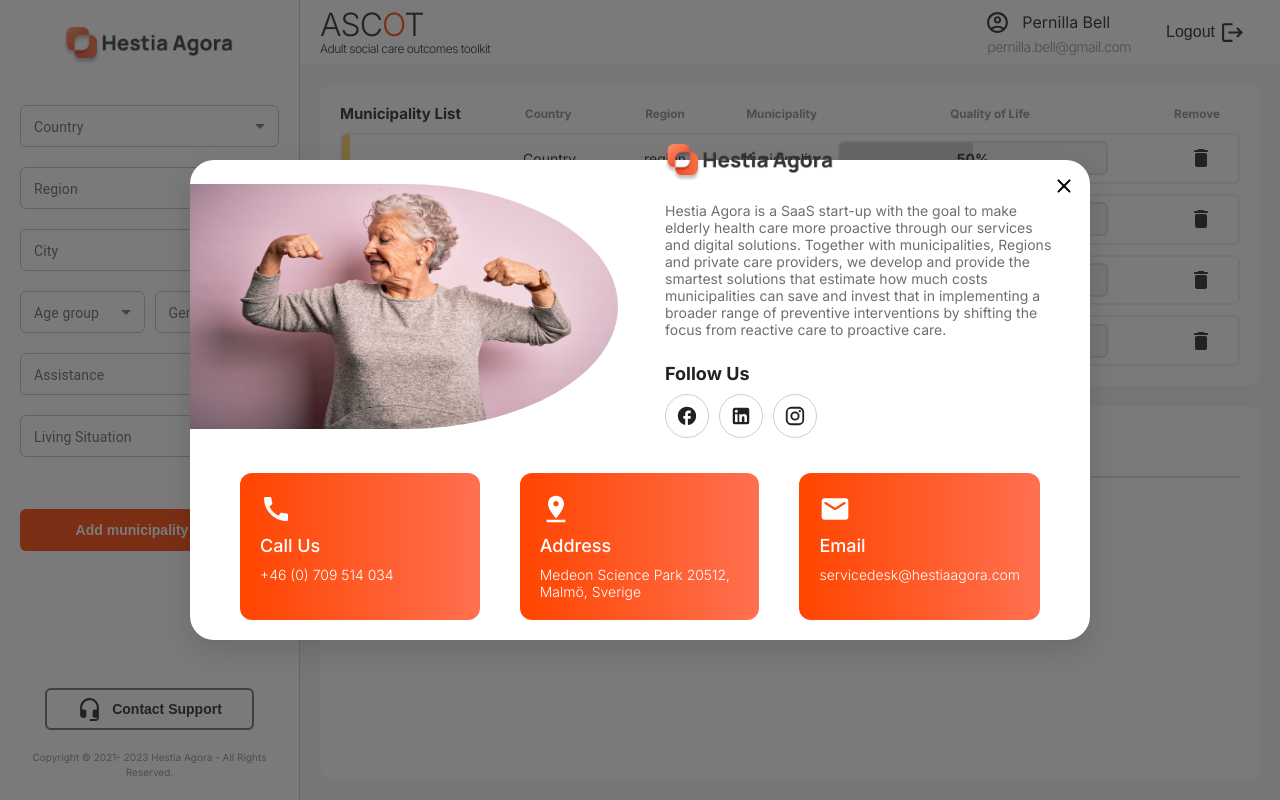
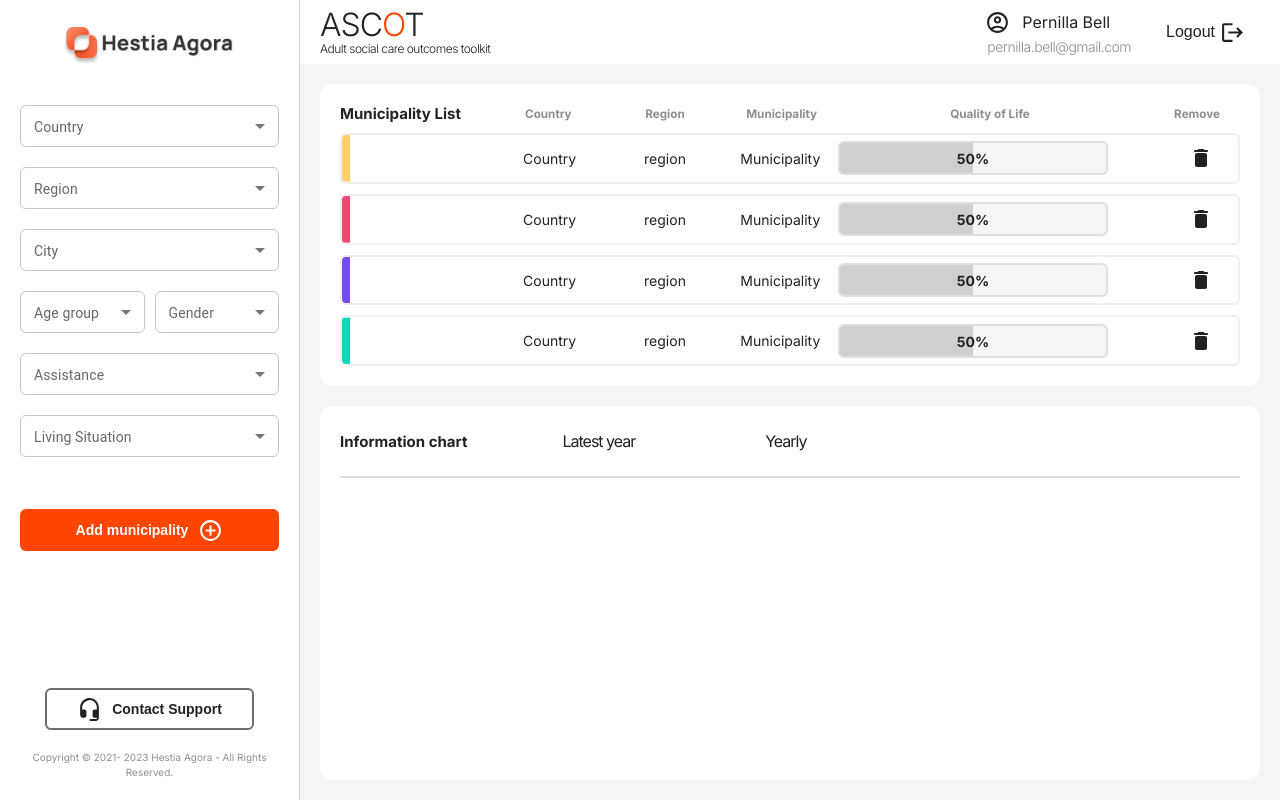
Before and after one commit to code-from-basement/ascot-analytics-web-app, a React (Vite) app: page /application in a window 1280 px wide. Built offline with nearby package versions, Linux system fonts and the light colour scheme.

Commit message:
fix the contact button

```diff
--- a/src/Components/Layouts/Sidebar/Sidebar.tsx
+++ b/src/Components/Layouts/Sidebar/Sidebar.tsx
@@ -5,10 +5,18 @@
 import { HeadsetMicRoundedIcon } from "./../../UI/Icons/IconsLibrary";
 import { FormControl, FormLabel, Select } from "@mui/material";
 import SidebarForm from "./SidebarForm/SidebarForm";
+import ContactSupport from "../../UI/Contact Support/ContactSupport";
+import { useGlobalContext } from "../../../Context/GlobalContext";
 
 const year = new Date().getFullYear();
 
 function Sidebar() {
+
+  const {setShowContact}:any = useGlobalContext();
+  const handleClick = () =>{
+    setShowContact(true);
+  }
+
   return (
     <div className={Styles.sidebar}>
       <div className={Styles.row}>
@@ -18,7 +26,7 @@
         <SidebarForm />
       </div>
       <div className={Styles.row}>
-        <Button type="btn-outline">
+        <Button onClick={handleClick} type="btn-outline">
           <HeadsetMicRoundedIcon />
           Contact Support
         </Button>
--- a/src/Components/Pages/Application/Application.tsx
+++ b/src/Components/Pages/Application/Application.tsx
@@ -7,7 +7,7 @@
 import { useGlobalContext } from "../../../Context/GlobalContext";
 
 function Application() {
-  const {showContact}:any = useGlobalContext();
+     const {showContact}:any = useGlobalContext();
 
   return (
     <div className={Styles.application}>
--- a/src/Components/UI/Contact Support/ContactSupport.module.css
+++ b/src/Components/UI/Contact Support/ContactSupport.module.css
@@ -46,7 +46,7 @@
 .imageBox img{
     width: 95%;
     height: 90%;
-    border-radius: 0 50% 50% 0;
+    border-radius: 0 47% 47% 0;
     opacity: var(--opacity-100);
 }
 .close{
--- a/src/Components/UI/Contact Support/ContactSupport.tsx
+++ b/src/Components/UI/Contact Support/ContactSupport.tsx
@@ -5,13 +5,17 @@
 import { CallIcon, CloseRoundedIcon, EmailRoundedIcon, FacebookRoundedIcon, InstagramIcon, PinDropIcon } from '../Icons/IconsLibrary'
 import logoImage from "../../../assets/Image/hestiaAgora-logo.png"
 import LinkedIn from '@mui/icons-material/LinkedIn'
+import { useGlobalContext } from '../../../Context/GlobalContext'
 
 function ContactSupport() {
 
   const [ closed, setClosed] = useState(false);
 
+  const {setShowContact}:any = useGlobalContext();
+
   const handleClose =() =>{
     setClosed(true)
+    setShowContact(false);
   }
 
   const boxRef = useRef();
@@ -19,7 +23,8 @@
   useEffect (()=>{
     document.addEventListener("mousedown",(even)=>{
       if (!boxRef.current.contains(even.target)){
-        setClosed(true)
+        setClosed(true);
+        setShowContact(false);
       }
     })
   },[])
--- a/src/Context/GlobalContext.tsx
+++ b/src/Context/GlobalContext.tsx
@@ -24,7 +24,7 @@
 
 
   /* Contact support Layout */
-  const [showContact, setShowContact] = useState(true);
+  const [showContact, setShowContact] = useState(false);
 
   return (
     <GlobalContext.Provider
```
